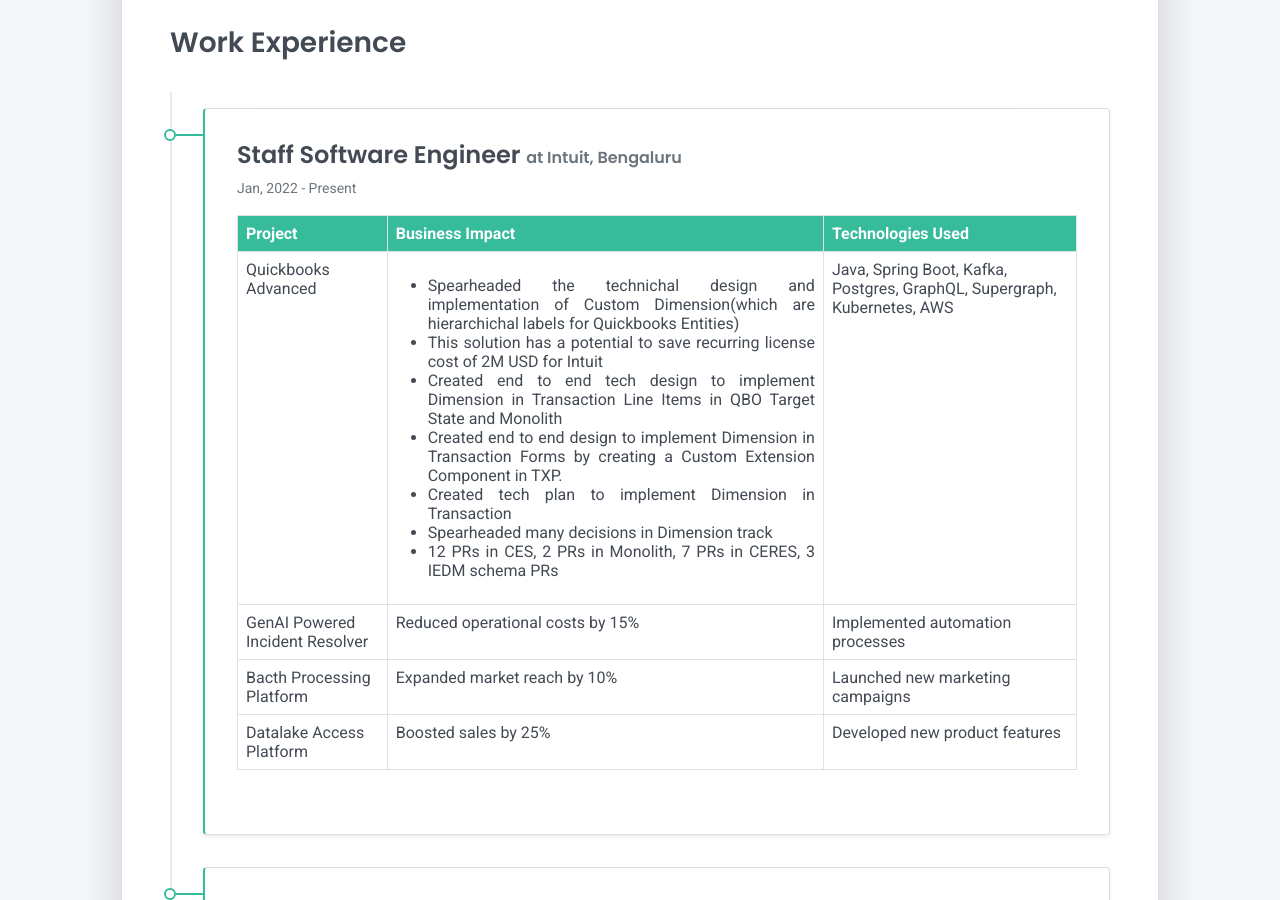
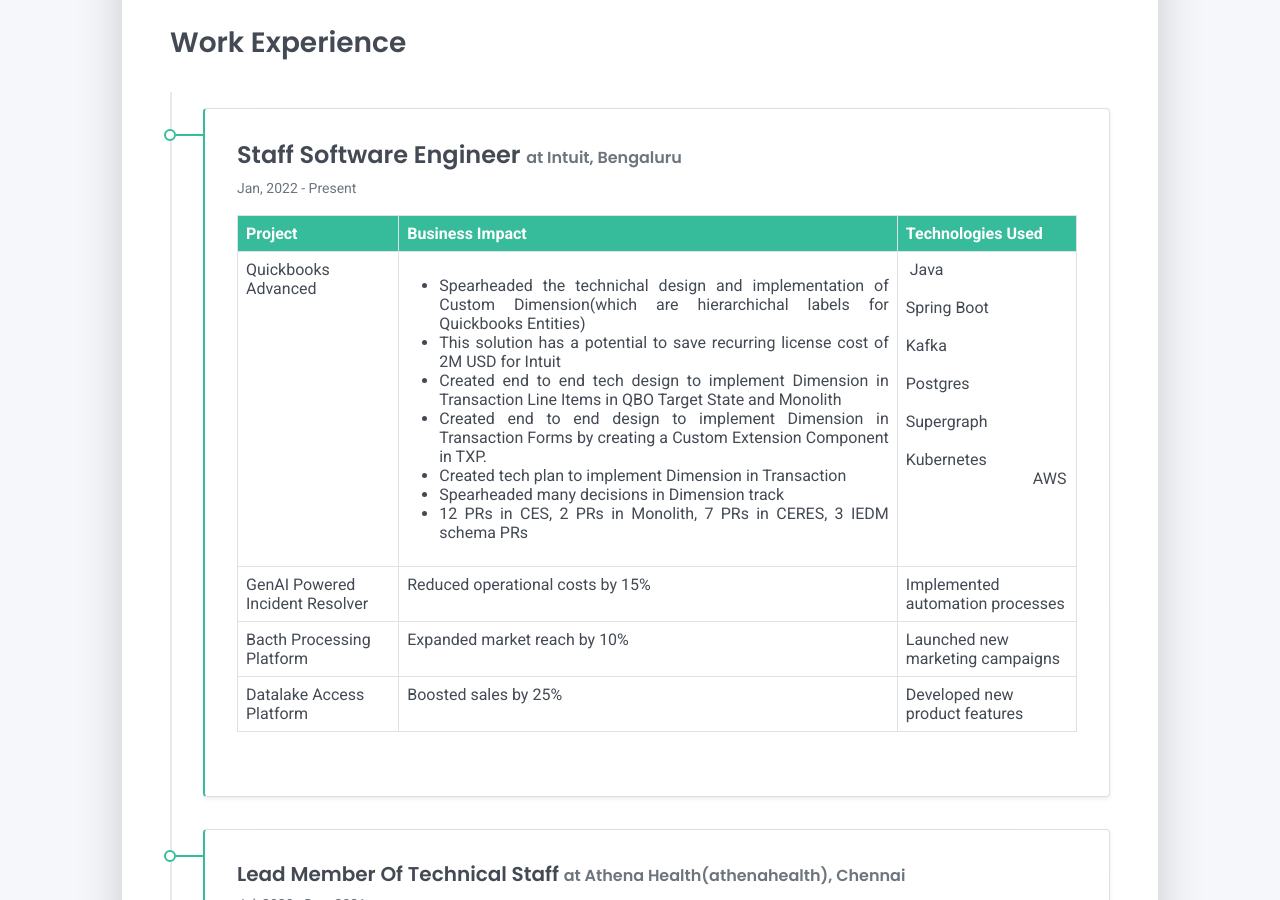
Before and after one commit to anandkshitiz/anandkshitiz.github.io, a Jekyll site: the page built from tabs/about.md, in a window 1280 px wide and 900 px high, scrolled down 1673 px. Built offline with Jekyll 4.4.1, drawn with Linux system fonts in a browser that asks for light colours.

Commit message:
modified skills

```diff
--- a/tabs/about/content/work-experience-section.html
+++ b/tabs/about/content/work-experience-section.html
@@ -33,7 +33,13 @@
                                 </ul>
                                 </p>
                             </td>
-                            <td> Java, Spring Boot, Kafka, Postgres, GraphQL, Supergraph, Kubernetes, AWS </td>
+                            <td style="white-space: pre-wrap;"> Java
+                                Spring Boot
+                                Kafka
+                                Postgres
+                                Supergraph
+                                Kubernetes
+                                AWS </td>
                         </tr>
                         <tr>
                             <td>GenAI Powered Incident Resolver</td>
```
